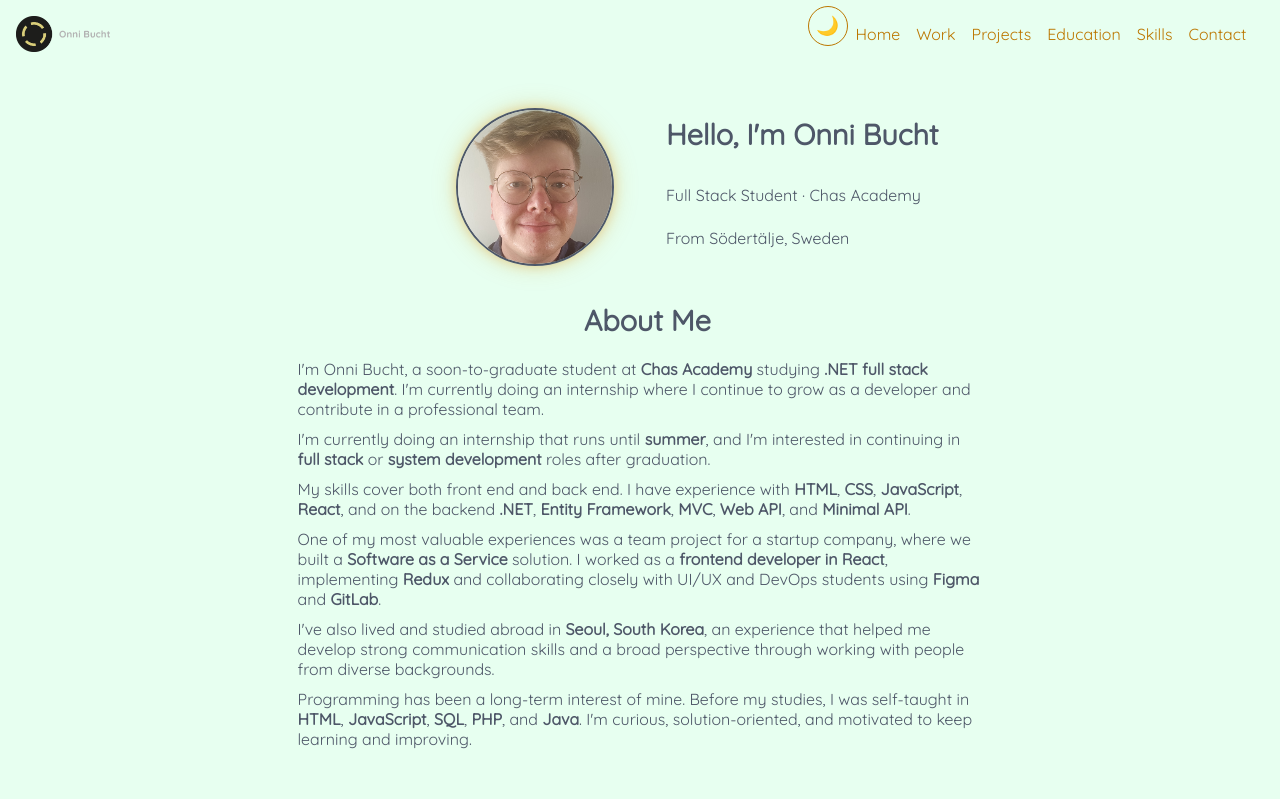
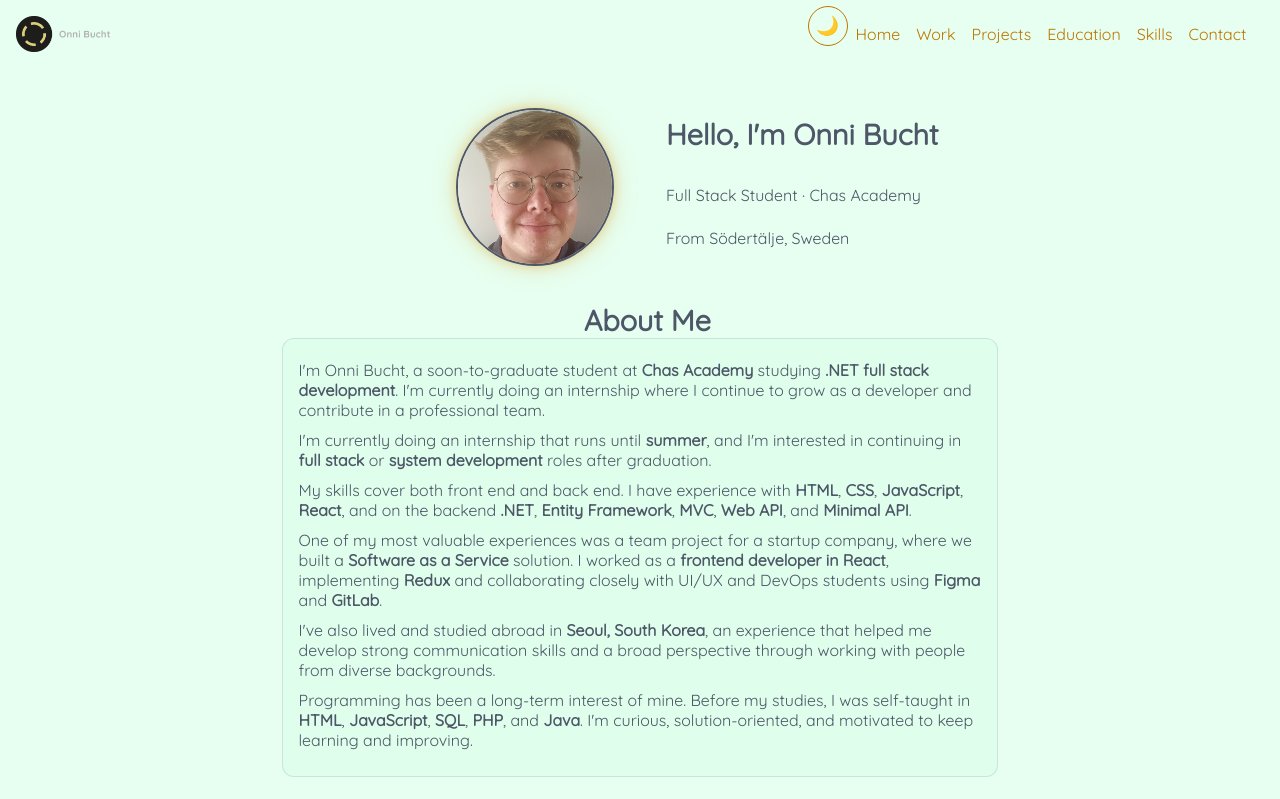
Before and after one commit to onni82/onni82.github.io, a React (Vite) app: page / in a window 1280 px wide. Shown: the top 799 px of the page. Built offline with nearby package versions, Linux system fonts and the light colour scheme; no server answers.

Commit message:
Adjusted box design

```diff
--- a/src/pages/About.tsx
+++ b/src/pages/About.tsx
@@ -5,7 +5,7 @@ const About: React.FC = () => {
         <>
             <h1>About Me</h1>
             <div>
-                <section>
+				<section className="about-section">
 					<p>
 						I'm Onni Bucht, a soon-to-graduate student at{" "}
 						<span className="bold-text">Chas Academy</span> studying{" "}
--- a/src/styles/global.css
+++ b/src/styles/global.css
@@ -14,6 +14,8 @@
 	--button-bg: rgb(231, 255, 240);
 	--button-text: #000000;
 	--button-border: #000000;
+	--box-background: hsla(157, 86%, 80%, 0.123);
+	--box-border: hsla(219, 18%, 48%, 0.185);
 }
 
 /* css variables for dark mode */
@@ -26,6 +28,8 @@
 	--button-bg: #121212;
 	--button-text: #ffffff;
 	--button-border: #ffffff;
+	--box-background: hsla(157, 86%, 35%, 0.18);
+	--box-border: hsla(219, 18%, 72%, 0.35);
 }
 
 /* global reset */
@@ -248,6 +252,13 @@ img.rounded-image {
 	display: flex;
 	justify-content: flex-end;
 }
+.about-section {
+	padding: 1rem;
+	border: 1px solid var(--box-border);
+	border-radius: 12px;
+	background: var(--box-background);
+	transition: transform 0.2s ease, box-shadow 0.2s ease, border-color 0.2s ease;
+}
 
 /* text styling */
 h1,
@@ -294,9 +305,9 @@ p.sub-category {
 	align-items: center;
 	justify-content: center;
 	padding: 0.4rem 0.8rem;
-	border: 1px solid var(--text-color);
+	border: 1px solid var(--box-border);
 	border-radius: 999px;
-	background: color-mix(in srgb, var(--bg-color) 85%, var(--text-color) 15%);
+	background: var(--box-background);
 	color: var(--text-color);
 	font-size: 0.95rem;
 	line-height: 1.2;
@@ -327,9 +338,9 @@ p.sub-category {
 	gap: 0.8rem;
 	padding: 0.4rem 0.8rem;
 	width: 100%;
-	border: 1px solid var(--text-color);
+	border: 1px solid var(--box-border);
 	border-radius: 8px;
-	background: color-mix(in srgb, var(--bg-color) 85%, var(--text-color) 15%);
+	background: var(--box-background);
 	color: var(--text-color);
 	font-size: 0.95rem;
 	line-height: 1.2;
```
